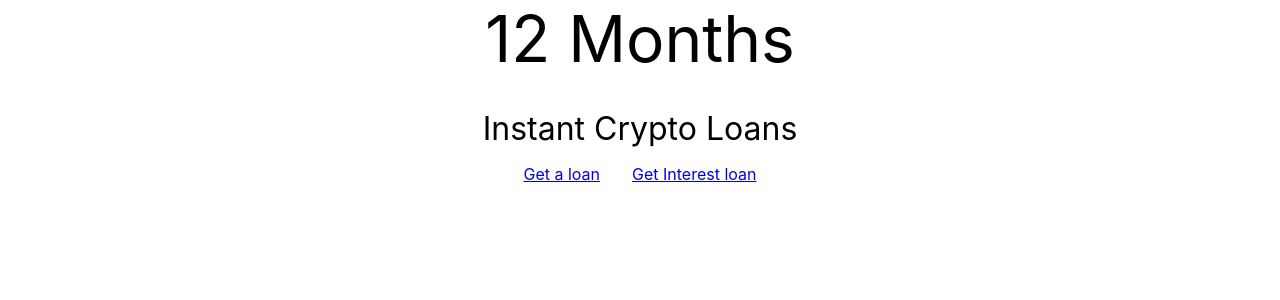
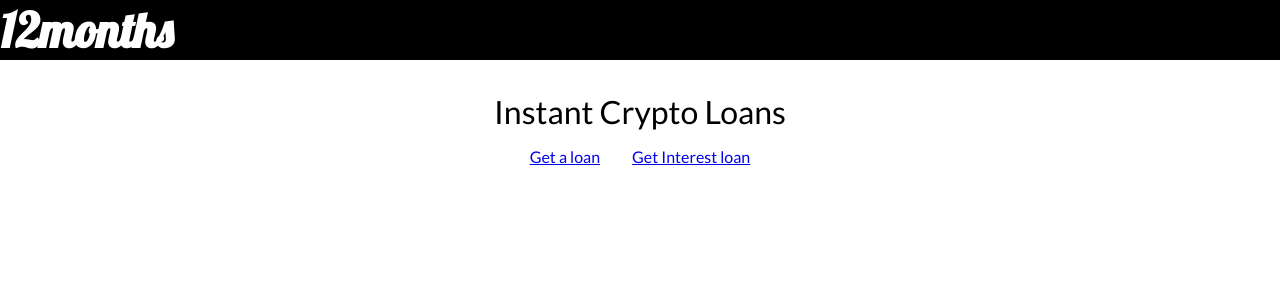
Before and after one commit to decentral-ee/12months, a React (Create React App) app in the folder client/: page / in a window 1280 px wide. Shown: the top 300 px of the page. Built offline with nearby package versions, Linux system fonts and the light colour scheme.

Commit message:
some css

```diff
--- a/client/src/App.css
+++ b/client/src/App.css
@@ -0,0 +1,21 @@
+@import url('https://fonts.googleapis.com/css?family=Lato|Lobster|Open+Sans');
+#root{
+  height: 100vh;
+  width: 100vw;
+}
+body{
+  font-family: 'Lato', sans-serif;
+  background-color: white;
+}
+.header{
+  background-color: black;
+  color: white;
+}
+.logo {
+  margin-top:0;
+  font-size: 3rem;
+  font-family: 'Lobster', cursive;
+}
+h1,h2,h3,h4{
+  font-family: 'Open Sans', sans-serif;
+}
--- a/client/src/App.js
+++ b/client/src/App.js
@@ -9,12 +9,18 @@ const history = createBrowserHistory();
 
 function App () {
   return (
+    <>
+    <div className="header p-2 w-100">
+      <h1 className="logo text-left mt-0">12months</h1>
+    </div>
     <Router history={history}>
       <Switch>
         <Route exact path="/" component={Landing} />
         <Route exact path="/loan" component={GetLoan} />
       </Switch>
     </Router>
+
+    </>
   );
 }
 export default App;
--- a/client/src/Landing.js
+++ b/client/src/Landing.js
@@ -5,7 +5,6 @@ import './Landing.css';
 export default function Landing() {
   return (
     <div className="landing">
-      <div className="header">12 Months</div>
       <div className="body">
         <div className="subheader">Instant Crypto Loans</div>
         <div className="blocks">
--- a/client/src/index.css
+++ b/client/src/index.css
@@ -1,3 +1,5 @@
+@import url('https://fonts.googleapis.com/css?family=Lato|Lobster|Open+Sans');
+
 body {
   margin: 0;
   padding: 0;
```
